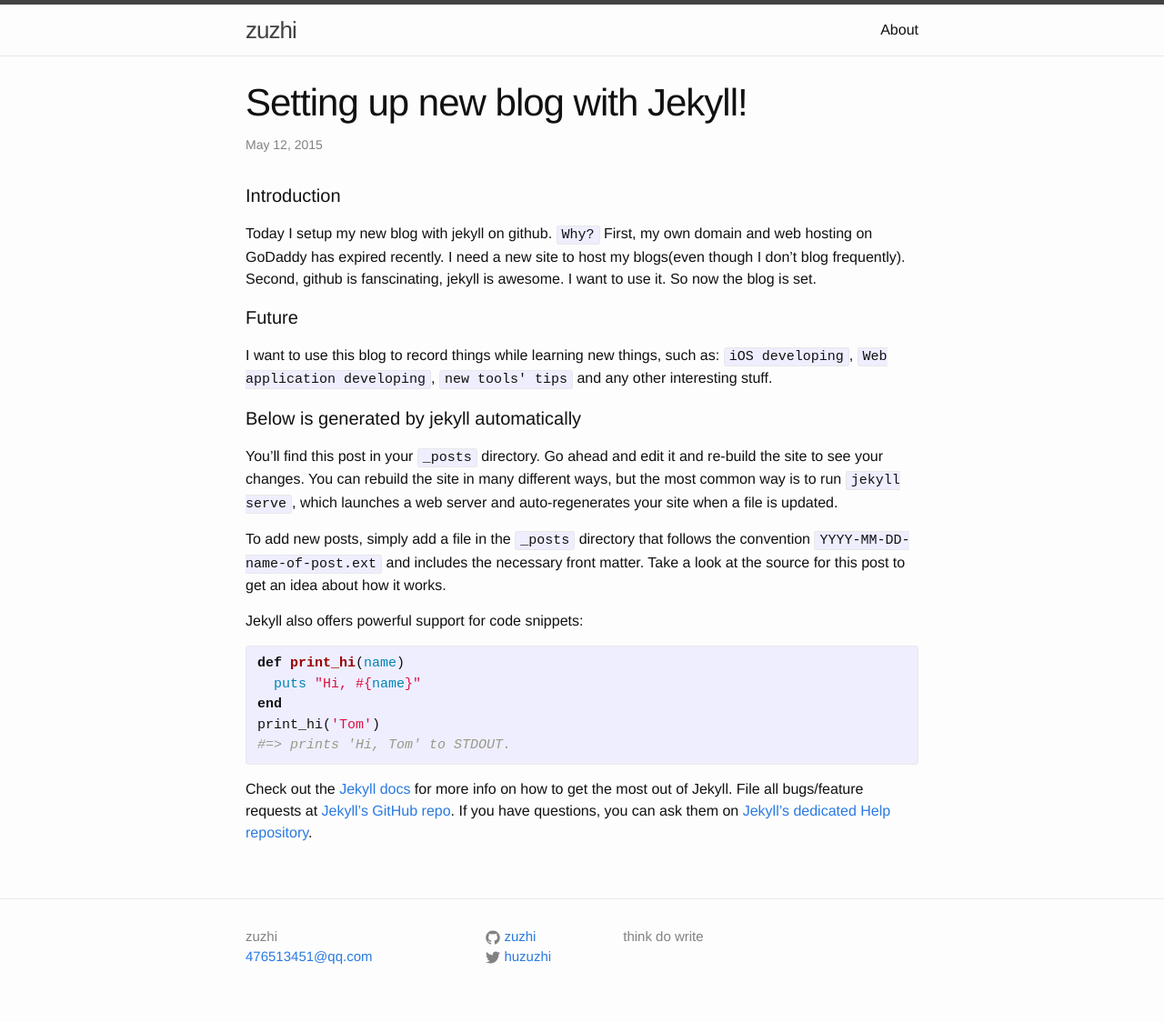
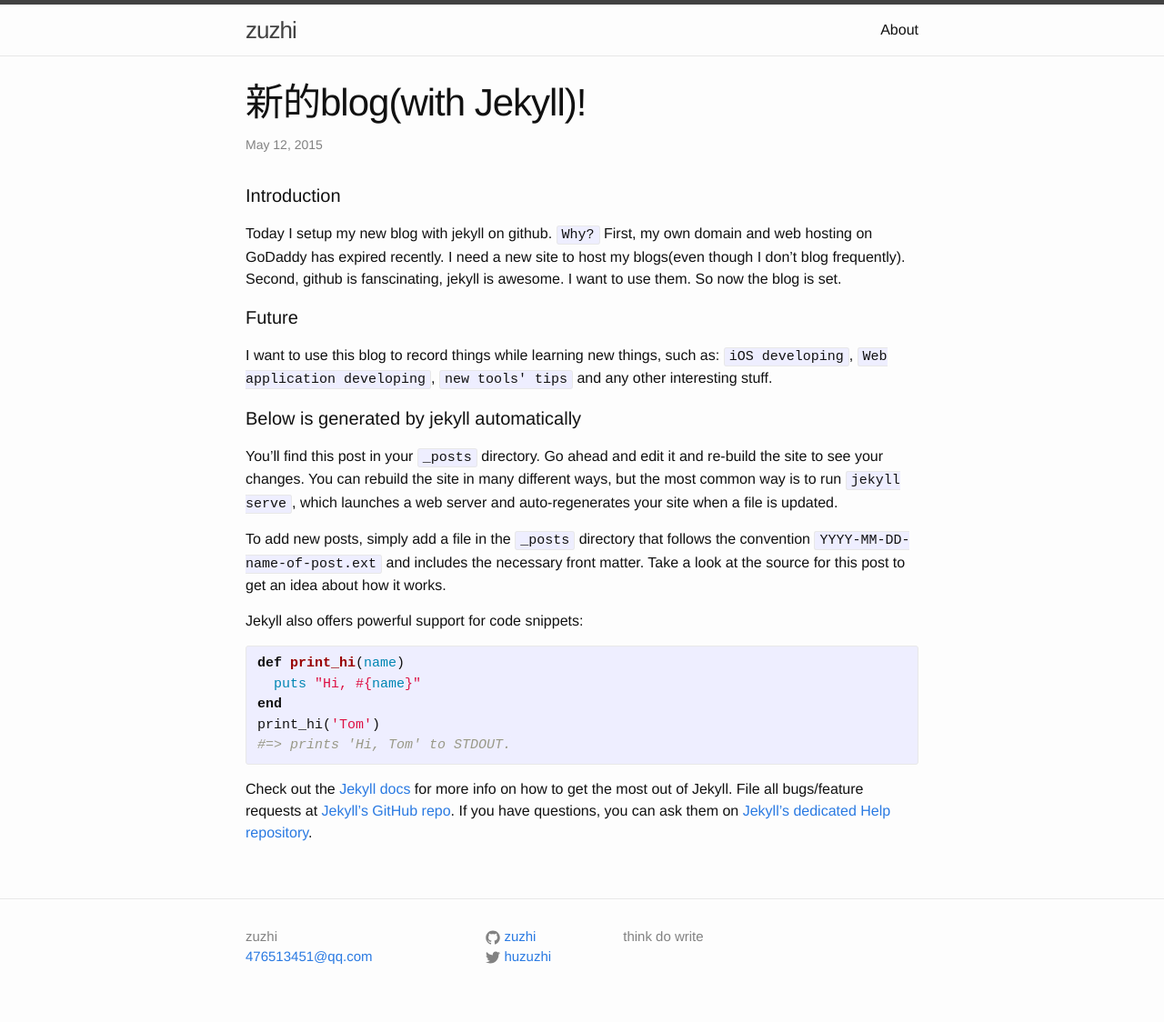
Before and after one commit to zuzhi/zuzhi.github.io, a Jekyll site: the page built from _posts/2015-05-12-welcome-to-jekyll.markdown, in a window 1280 px wide. Shown: the whole page at 91% size. Built offline with Jekyll 4.4.1, drawn with Linux system fonts in a browser that asks for light colours.

Commit message:
modified my first post

```diff
--- a/_posts/2015-05-12-welcome-to-jekyll.markdown
+++ b/_posts/2015-05-12-welcome-to-jekyll.markdown
@@ -1,11 +1,11 @@
 ---
 layout: post
-title:  "Setting up new blog with Jekyll!"
+title:  "新的blog(with Jekyll)!"
 date:   2015-05-12 16:49:50
 categories: jekyll update
 ---
 #### Introduction
-Today I setup my new blog with jekyll on github. `Why?` First, my own domain and web hosting on GoDaddy has expired recently. I need a new site to host my blogs(even though I don't blog frequently). Second, github is fanscinating, jekyll is awesome. I want to use it.
+Today I setup my new blog with jekyll on github. `Why?` First, my own domain and web hosting on GoDaddy has expired recently. I need a new site to host my blogs(even though I don't blog frequently). Second, github is fanscinating, jekyll is awesome. I want to use them.
 So now the blog is set.
 
 #### Future
```
